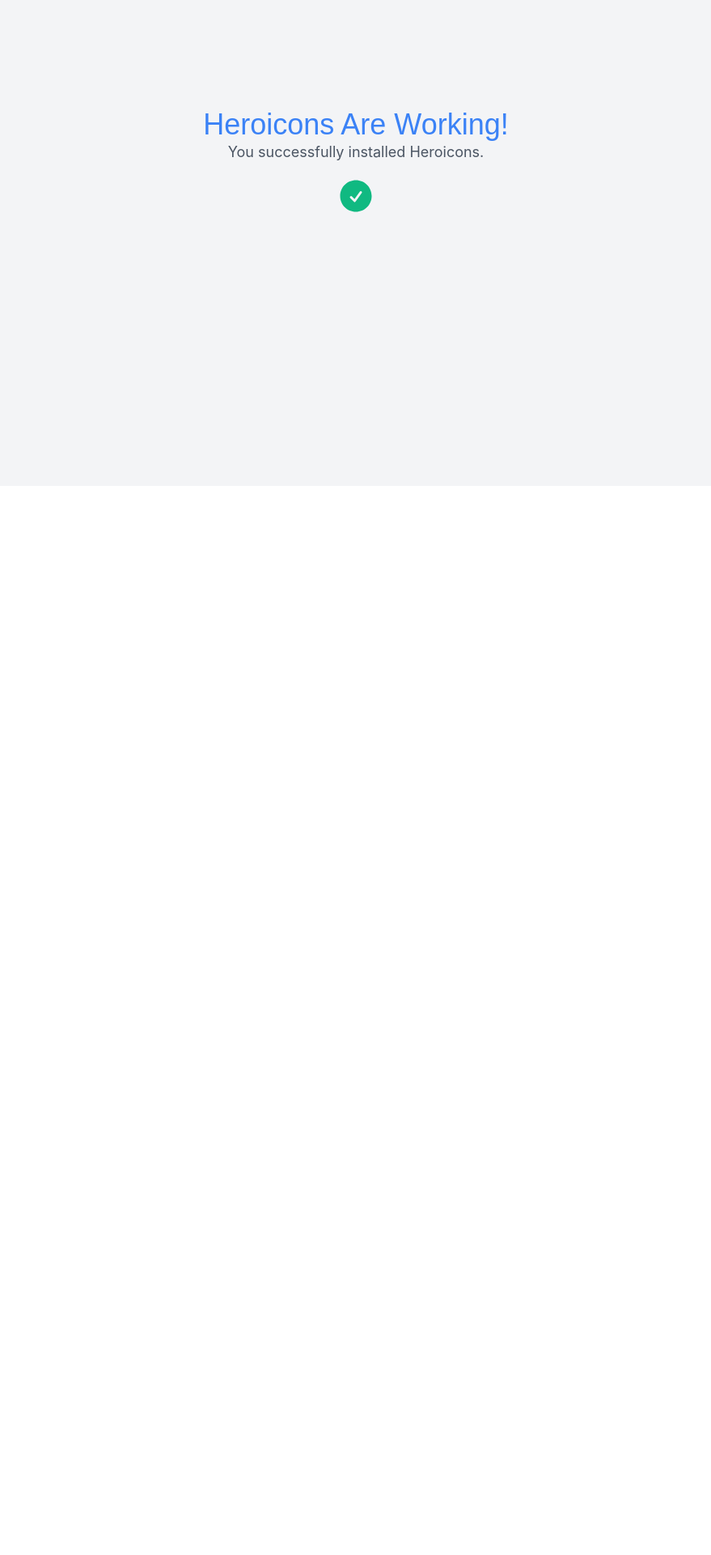
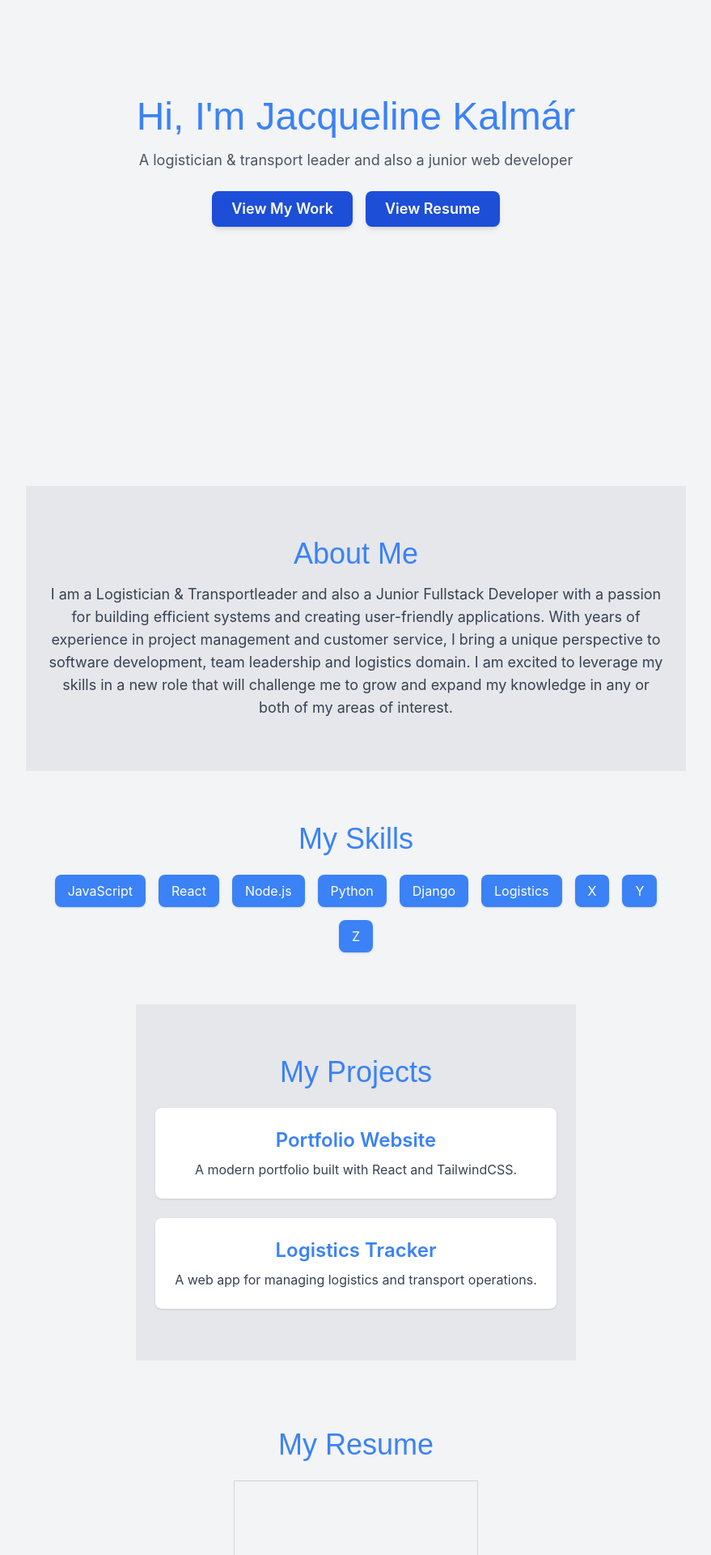
Before and after one commit to JaqiKal/jkalmar-portfolio, a React (Vite) app: page / in a window 1280 px wide. Shown: the part 200-2120 px from the top of the page at 81% size, without its empty margins (200-1079 px from the left). Before the commit the page ends 800 px from the top, so only its background shows below. Built offline with nearby package versions, Linux system fonts and the light colour scheme.

Commit message:
feat: Add all pages to be displayed/rendered
Added: Hero, About, Skills, Projects, Resume, Contact

Removed unused icon

```diff
--- a/src/App.jsx
+++ b/src/App.jsx
@@ -1,5 +1,10 @@
-import { CheckCircleIcon } from "@heroicons/react/24/solid"; // Importing an icon
 import ThemeToggle from "./components/ThemeToggle"; // ✅ Import the toggle button
+import Hero from "./pages/Hero";
+import About from "./pages/About";
+import Skills from "./pages/Skills";
+import Projects from "./pages/Projects";
+import Resume from "./pages/Resume";
+import Contact from "./pages/Contact";
 
 function App() {
   return (
@@ -8,11 +13,13 @@
       <div className="absolute top-4 right-4">
         <ThemeToggle />
       </div>
-
-      <h1 className="text-4xl font-heading text-primary-500">Heroicons Are Working!</h1>
-      <p className="text-lg text-neutral-600 dark:text-neutral-300">You successfully installed Heroicons.</p>
-      {/* Test Icon */}
-      <CheckCircleIcon className="w-12 h-12 text-success mt-4" />
+      {/* Content */}
+      <Hero />
+      <About />
+      <Skills />
+      <Projects />
+      <Resume />
+      <Contact />
     </div>
   );
 }
```
